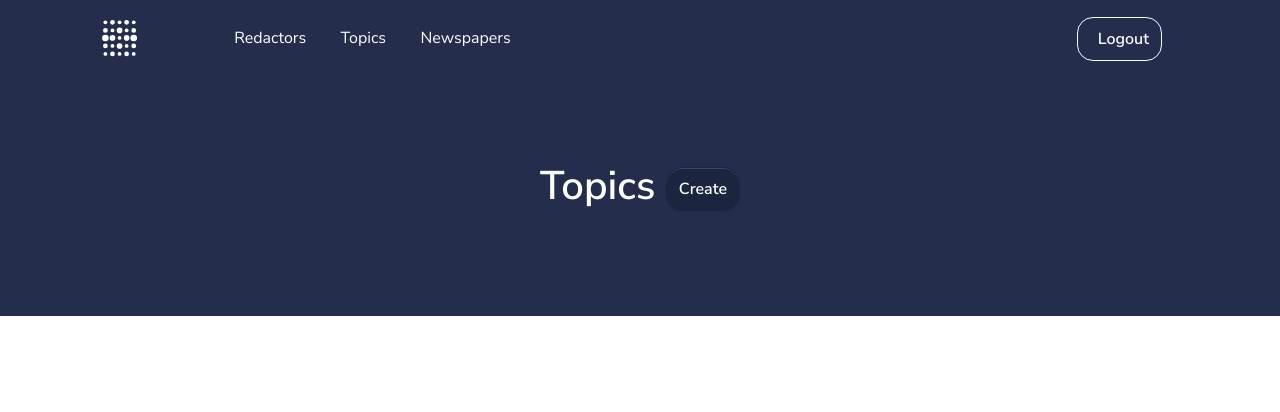
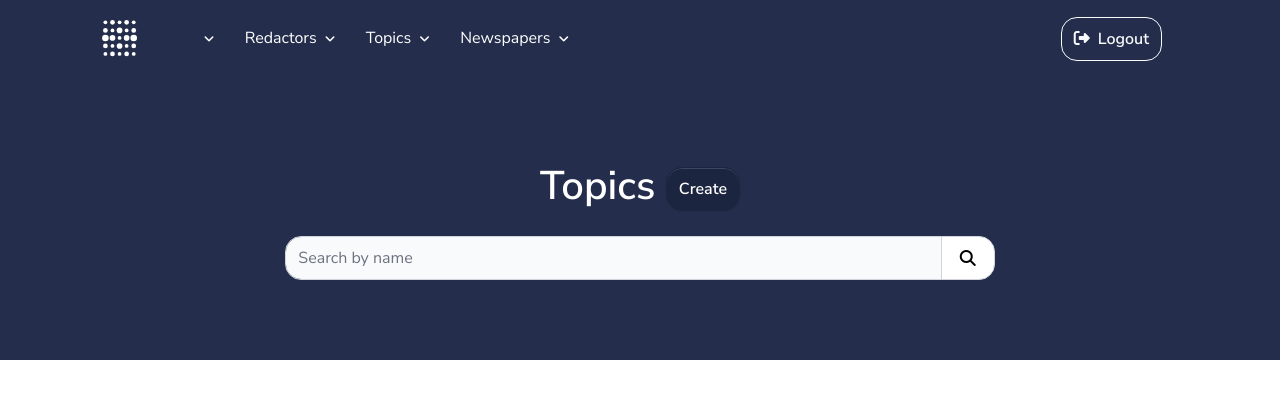
Before and after one commit to oshumska/newspaper-agency, a Django app: page /topic/ in a window 1280 px wide. Shown: the top 412 px of the page. Run offline with Django 5.2, Linux system fonts and the light colour scheme; the visitor is signed in with stand-in values (Sample User, id 1); data that the repository does not hold is empty; some libraries are stand-ins or nearby versions.

Commit message:
add link to font-awesome to base html and add search form to topic_list.html

```diff
--- a/templates/layouts/base.html
+++ b/templates/layouts/base.html
@@ -31,6 +31,8 @@
 <link type="text/css" href="{{ ASSETS_ROOT }}/css/pixel.css" rel="stylesheet">
 
 <!-- Specific Page JS goes HERE  -->
+<link rel="stylesheet" href="https://cdnjs.cloudflare.com/ajax/libs/font-awesome/6.5.0/css/all.min.css">
+
 {% block stylesheets %}
 {% endblock stylesheets %}
 
--- a/templates/redaction/topic_list.html
+++ b/templates/redaction/topic_list.html
@@ -3,7 +3,9 @@
 {% block title %} Topic {% endblock %}
 
 <!-- Specific Page CSS goes HERE  -->
-{% block stylesheets %}{% endblock stylesheets %}
+{% block stylesheets %}
+    {% load form_tags %}
+{% endblock stylesheets %}
 
 {% block content %}
 
@@ -21,6 +23,14 @@
                                 Create
                             </a>
                         </h1>
+                        <form method="get" action="" class="form-inline">
+                            <div class="input-group">
+                                {{ search_form.name|add_class:"form-control" }}
+                                <span class="input-group-text">
+                                    <input class="fa fa-search-plus" style="background-color: transparent; border: none" type="submit" value="🔍">
+                                </span>
+                            </div>
+                        </form>
                     </div>
                 </div>
             </div>
```
